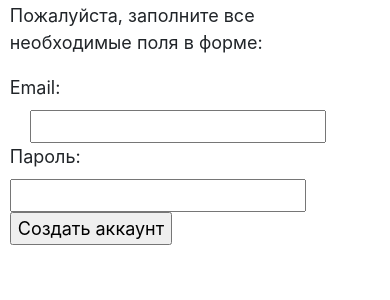
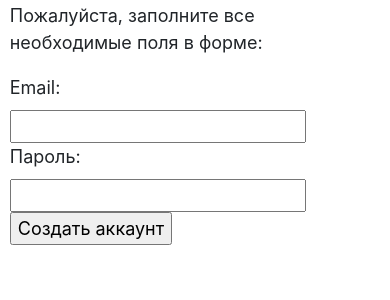
Before and after one commit to ITS1Lv3R/cosplay_blog, a Django app: page /account/register/ in a window 390 px wide; the page is wider, and only the part inside the window is pictured. Shown: the part 174-474 px from the top of that part. Run offline with Django 3.2, Linux system fonts and the light colour scheme; parts of the project's set-up code (start-up, migrations or seed data) failed here and were passed over; some libraries are stand-ins or nearby versions.

Commit message:
'add_css_mobile'

```diff
--- a/static/css/media.css
+++ b/static/css/media.css
@@ -238,7 +238,9 @@
     h5 {
         font-size:18px;
     }
-
+    .login_form #email {
+    margin-left:0px;
+}
 }
 
 @media all and (min-width: 0px) and (max-width: 650px)  {
```
